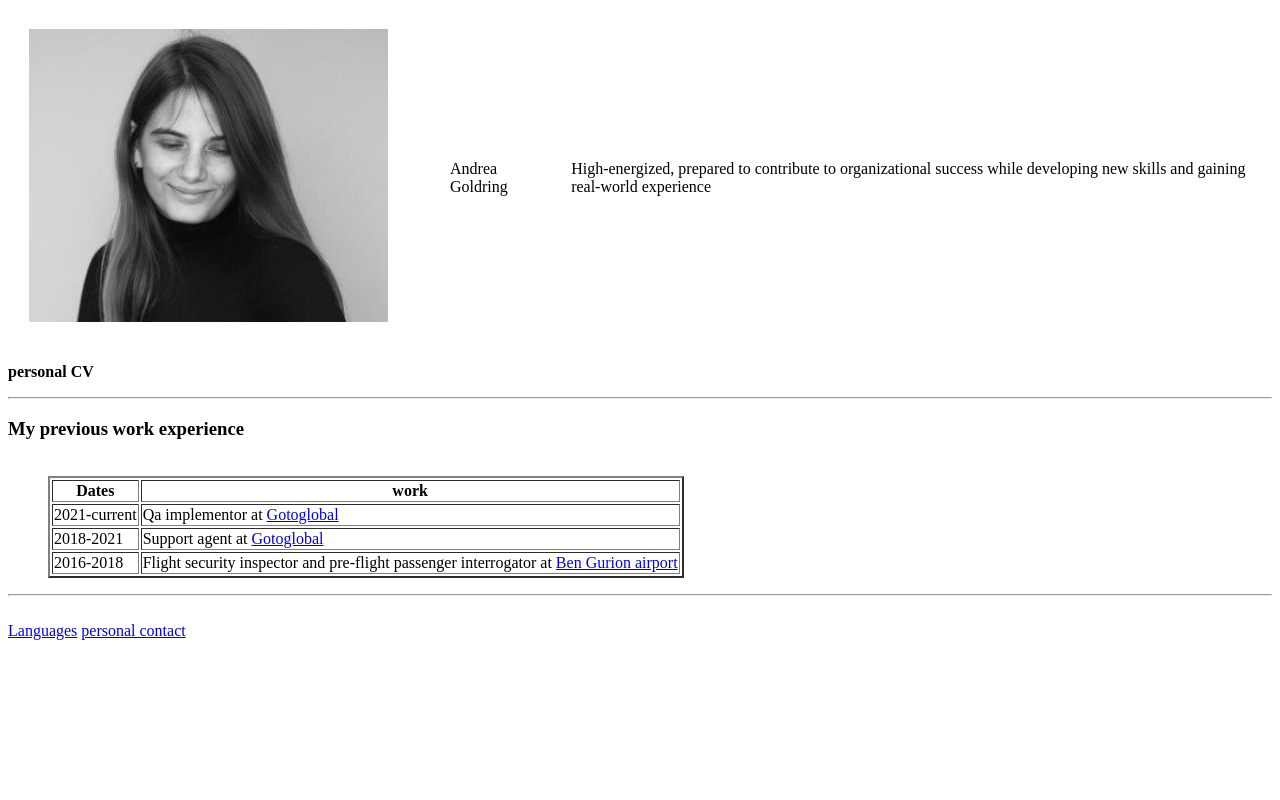
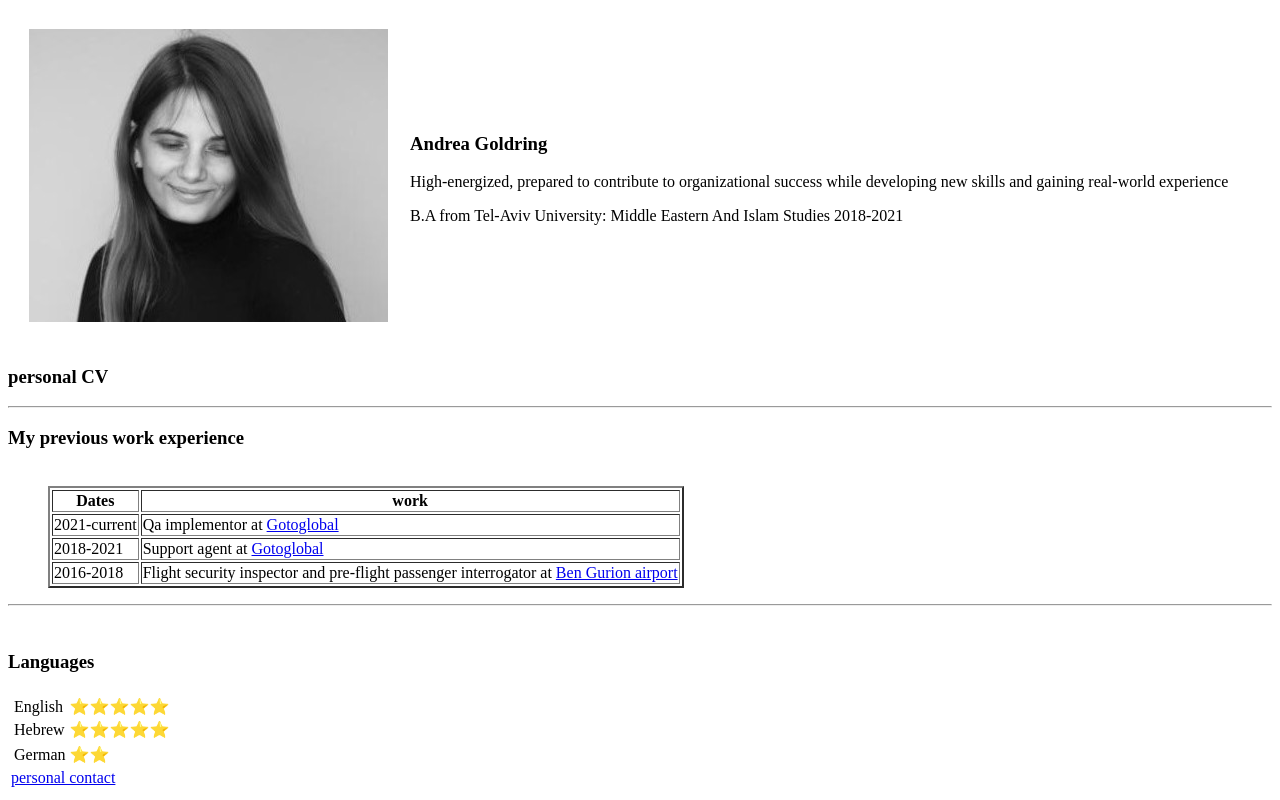
Before and after one commit to Andygodrop1/CV, a plain HTML site: page index.html in a window 1280 px wide. Drawn offline with Linux system fonts and the light colour scheme; files whose address does not match are found by name.

Commit message:
Update index.html

```diff
--- a/index.html
+++ b/index.html
@@ -4,35 +4,31 @@
 <head>
   <meta charset="utf-8">
   <title>Andrea personal site</title>
+  <link rel="stylesheet" href="css/styles.css">
+
 </head>
 
 <body>
   <table cellspacing="20">
     <tr>
       <td><img src="C:\Users\andreag\Desktop\website\HTML personal site\andy.jpg" alt="My profile picture"></td>
-
       <td>
-        <ul>
-          Andrea Goldring
-        </ul>
-
-      </td>
-
-      <td>
-        High-energized, prepared to contribute to organizational success while developing new skills and gaining real-world experience
+        <h3>Andrea Goldring</h3>
+        <p>High-energized, prepared to contribute to organizational success while developing new skills and gaining real-world experience</p>
+        <p>B.A from Tel-Aviv University: Middle Eastern And Islam Studies 2018-2021</p>
       </td>
 
   </table>
 
 
   <p>
-    <strong>personal CV</strong>
+    <h3>personal CV</h3>
   </p>
   <hr>
   <h3>My previous work experience</h3>
   <ul>
-<br/>
-    <table border="2" >
+    <br />
+    <table border="2">
       <tr>
         <th>Dates</th>
         <th>work </th>
@@ -54,9 +50,43 @@
     </table>
   </ul>
   <hr>
-  <br/>
-  <a href="Languages.html">Languages</a>
-  <a href="personal contact.html">personal contact</a>
-</body>
+  <br />
+
+  <body>
+    <h3>Languages</h3>
+
+
+
+    <table>
+      <tr>
+        <td>
+          <table>
+            <tr>
+              <td>
+                English
+              </td>
+              <td>
+                ⭐⭐⭐⭐⭐
+              </td>
+            </tr>
+            <tr>
+              <td>
+                Hebrew
+              </td>
+              <td>
+                ⭐⭐⭐⭐⭐
+              </td>
+            <tr>
+            <tr>
+              <td>
+                German
+              </td>
+              <td>
+                ⭐⭐
+              </td>
+            <tr>
+          </table>
+          <a href="personal contact.html">personal contact</a>
+  </body>
 
 </html>
```
